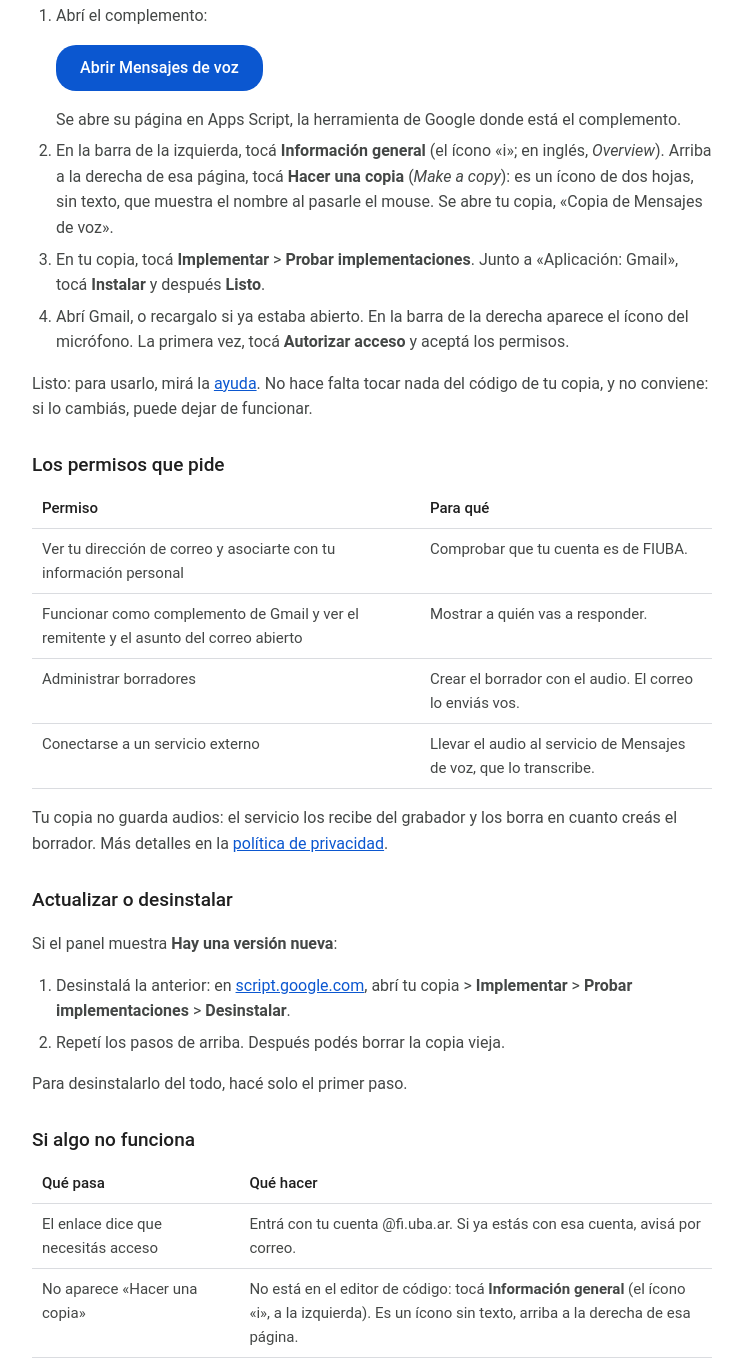
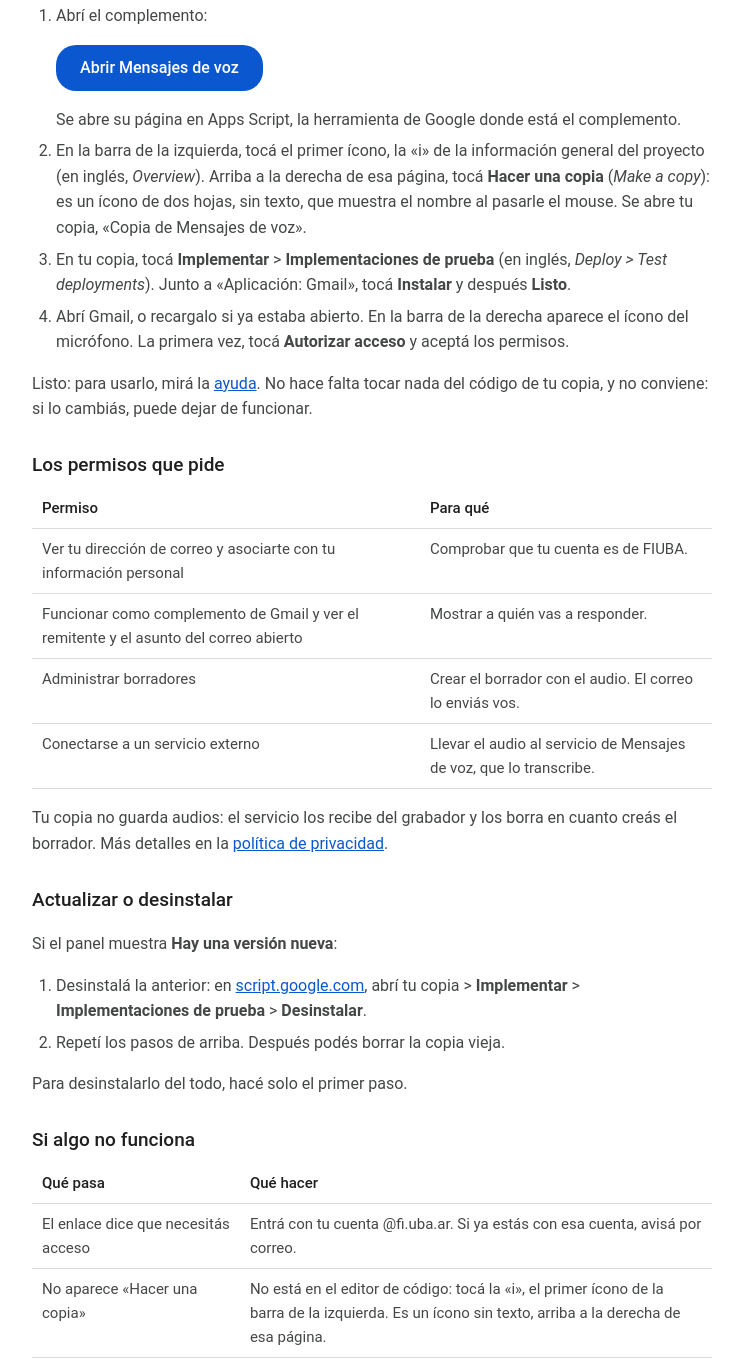
Before and after one commit to albanofazzito/mensajes-de-voz, a plain HTML site: page desarrollo/instalar.html in a window 1280 px wide. Shown: the part 410-1771 px from the top of the page, without its empty margins (268-1011 px from the left). Drawn offline with Linux system fonts and the light colour scheme.

Commit message:
Publicar grabador de Mensajes de voz (desarrollo)

```diff
--- a/desarrollo/app.js
+++ b/desarrollo/app.js
@@ -16,7 +16,7 @@
   const PROTOCOLO = 2;               // tiene que coincidir con PROTOCOLO_VOZ del complemento
   // Huella de la publicacion: "local" en el codigo fuente; publicar-grabador la reemplaza, igual que
   // la de index.html (ver scripts/huella-del-grabador.js).
-  const VERSION_DEL_GRABADOR = '233992f1e552';
+  const VERSION_DEL_GRABADOR = '42408d004fc4';
   const KBPS = 64;                   // MP3 mono: ~480 KB por minuto, muy buena calidad para voz
   const INTENTOS_POR_PEDIDO = 4;
   const PEDIDOS_EN_PARALELO = 3;
--- a/desarrollo/instalar.html
+++ b/desarrollo/instalar.html
@@ -24,12 +24,13 @@
     <li>Abrí el complemento:
       <p><a class="boton" href="https://script.google.com/home/projects/19BK0qA492hs6b2l4KcThD8c7_X8cGsmW3rbTJhiMBQXSW4YsjR6ELsQJ">Abrir Mensajes de voz</a></p>
       Se abre su página en Apps Script, la herramienta de Google donde está el complemento.</li>
-    <li>En la barra de la izquierda, tocá <strong>Información general</strong> (el ícono «i»; en inglés,
-      <em>Overview</em>). Arriba a la derecha de esa página, tocá <strong>Hacer una copia</strong>
-      (<em>Make a copy</em>): es un ícono de dos hojas, sin texto, que muestra el nombre al pasarle el
-      mouse. Se abre tu copia, «Copia de Mensajes de voz».</li>
-    <li>En tu copia, tocá <strong>Implementar</strong> &gt; <strong>Probar implementaciones</strong>. Junto a
-      «Aplicación: Gmail», tocá <strong>Instalar</strong> y después <strong>Listo</strong>.</li>
+    <li>En la barra de la izquierda, tocá el primer ícono, la «i» de la información general del proyecto
+      (en inglés, <em>Overview</em>). Arriba a la derecha de esa página, tocá <strong>Hacer una
+      copia</strong> (<em>Make a copy</em>): es un ícono de dos hojas, sin texto, que muestra el nombre al
+      pasarle el mouse. Se abre tu copia, «Copia de Mensajes de voz».</li>
+    <li>En tu copia, tocá <strong>Implementar</strong> &gt; <strong>Implementaciones de prueba</strong> (en
+      inglés, <em>Deploy &gt; Test deployments</em>). Junto a «Aplicación: Gmail», tocá
+      <strong>Instalar</strong> y después <strong>Listo</strong>.</li>
     <li>Abrí Gmail, o recargalo si ya estaba abierto. En la barra de la derecha aparece el ícono del
       micrófono. La primera vez, tocá <strong>Autorizar acceso</strong> y aceptá los permisos.</li>
   </ol>
@@ -51,7 +52,7 @@
   <p>Si el panel muestra <strong>Hay una versión nueva</strong>:</p>
   <ol>
     <li>Desinstalá la anterior: en <a href="https://script.google.com/home">script.google.com</a>, abrí tu
-      copia &gt; <strong>Implementar</strong> &gt; <strong>Probar implementaciones</strong> &gt;
+      copia &gt; <strong>Implementar</strong> &gt; <strong>Implementaciones de prueba</strong> &gt;
       <strong>Desinstalar</strong>.</li>
     <li>Repetí los pasos de arriba. Después podés borrar la copia vieja.</li>
   </ol>
@@ -61,7 +62,7 @@
   <table>
     <tr><th>Qué pasa</th><th>Qué hacer</th></tr>
     <tr><td>El enlace dice que necesitás acceso</td><td>Entrá con tu cuenta @fi.uba.ar. Si ya estás con esa cuenta, avisá por correo.</td></tr>
-    <tr><td>No aparece «Hacer una copia»</td><td>No está en el editor de código: tocá <strong>Información general</strong> (el ícono «i», a la izquierda). Es un ícono sin texto, arriba a la derecha de esa página.</td></tr>
+    <tr><td>No aparece «Hacer una copia»</td><td>No está en el editor de código: tocá la «i», el primer ícono de la barra de la izquierda. Es un ícono sin texto, arriba a la derecha de esa página.</td></tr>
     <tr><td>Al autorizar dice «Google no verificó esta app»</td><td>Es tu copia: tocá <strong>Configuración avanzada</strong> y después «Ir a Copia de Mensajes de voz».</td></tr>
     <tr><td>No aparece el micrófono en Gmail</td><td>Recargá Gmail y revisá el paso 3 (<strong>Instalar</strong>).</td></tr>
     <tr><td>«Mensajes de voz es solo para cuentas @fi.uba.ar»</td><td>Abriste Gmail con otra cuenta.</td></tr>
```
Also changed, not shown: desarrollo/index.html (+3 -3 lines).
